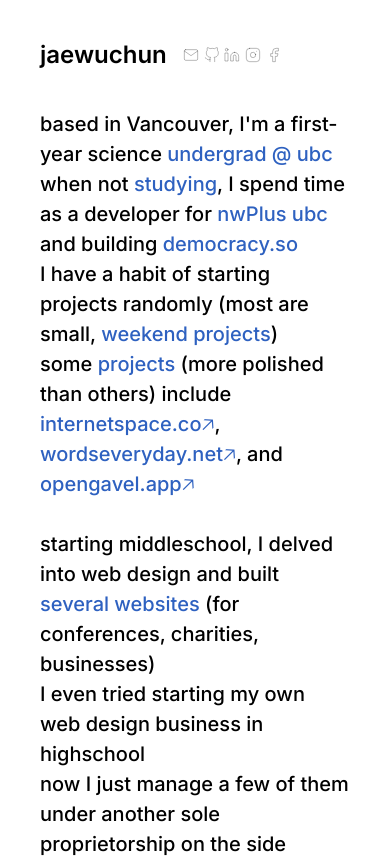
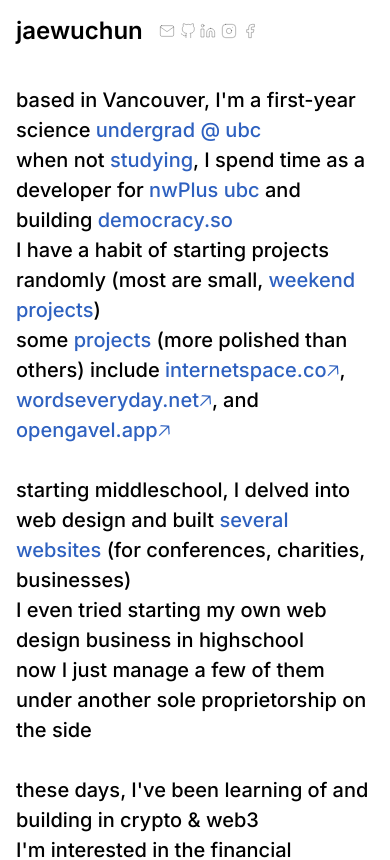
Before and after one commit to naijwu/textual, a Next.js app: page / in a window 390 px wide. Shown: the top 860 px of the page. Built offline with nearby package versions, Linux system fonts and the light colour scheme.

Commit message:
mobile padding shrink

```diff
--- a/styles/Home.module.css
+++ b/styles/Home.module.css
@@ -1,3 +1,9 @@
 .main {
   padding: 2.5rem;
 }
+
+@media screen and (max-width: 1200px) {
+  .main {
+    padding: 1rem;
+  }
+}
```
